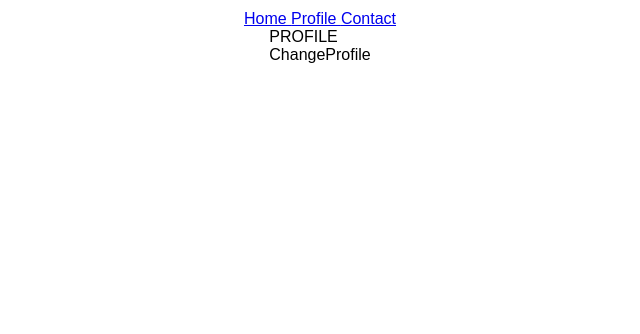
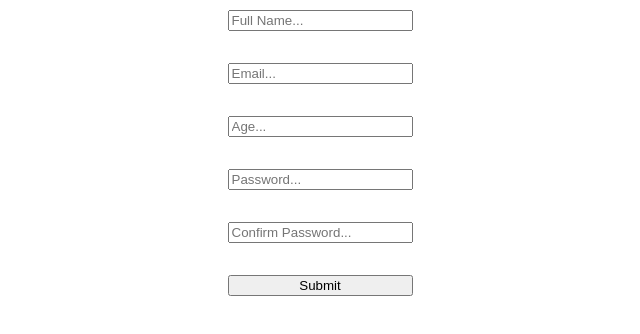
Before and after one commit to ihor-vip/react18-firebase, a React (Create React App) app: page /profile in a window 1280 px wide. Shown: the top 334 px of the page, without its empty margins (320-960 px from the left). Built offline with nearby package versions, Linux system fonts and the light colour scheme.

Commit message:
React Forms | React-Hook-Form && YUP validation

```diff
--- a/package.json
+++ b/package.json
@@ -3,6 +3,7 @@
   "version": "0.1.0",
   "private": true,
   "dependencies": {
+    "@hookform/resolvers": "^2.9.7",
     "@tanstack/react-query": "^4.0.10",
     "@testing-library/jest-dom": "^5.16.4",
     "@testing-library/react": "^13.3.0",
@@ -10,9 +11,11 @@
     "axios": "^0.27.2",
     "react": "^18.2.0",
     "react-dom": "^18.2.0",
+    "react-hook-form": "^7.34.0",
     "react-router-dom": "^6.3.0",
     "react-scripts": "5.0.1",
-    "web-vitals": "^2.1.4"
+    "web-vitals": "^2.1.4",
+    "yup": "^0.32.11"
   },
   "scripts": {
     "start": "react-scripts start",
--- a/src/App.css
+++ b/src/App.css
@@ -30,18 +30,11 @@
   flex-direction: column;
 }
 
-.task {
-  width: 500px;
-  height: 50px;
+form {
   display: flex;
-  margin: 15px;
-  align-items: center;
-  justify-content: center;
+  flex-direction: column;
 }
 
-.task button {
-  width: auto;
-  height: 20px;
-  margin-left: 5px;
-  text-align: center;
+p {
+  color: red;
 }
--- a/src/App.js
+++ b/src/App.js
@@ -1,32 +1,10 @@
 import "./App.css";
-import { BrowserRouter as Router, Routes, Route } from "react-router-dom";
-import { Home } from "./pages/Home";
-import { Profile } from "./pages/Profile";
-import { Contact } from "./pages/Contact";
-import { Navbar } from "./Navbar";
-import { QueryClient, QueryClientProvider } from "@tanstack/react-query";
+import { Form } from "./components/Form";
 
 function App() {
-    const client = new QueryClient({
-        defaultOptions: {
-            queries: {
-                refetchOnWindowFocus: true,
-            },
-        },
-    });
     return (
         <div className="App">
-            <QueryClientProvider client={client}>
-                <Router>
-                    <Navbar />
-                    <Routes>
-                        <Route path="/" element={<Home />} />
-                        <Route path="/profile" element={<Profile />} />
-                        <Route path="/contact" element={<Contact />} />
-                        <Route path="*" element={<h1> PAGE NOT FOUND</h1>} />
-                    </Routes>
-                </Router>
-            </QueryClientProvider>
+            <Form />
         </div>
     );
 }
--- /dev/null
+++ b/src/components/Form.js
@@ -0,0 +1,52 @@
+import { useForm } from "react-hook-form";
+import { yupResolver } from "@hookform/resolvers/yup";
+import * as yup from "yup";
+
+export const Form = () => {
+    const schema = yup.object().shape({
+        fullName: yup.string().required("Your Full Name is Required!"),
+        email: yup.string().email().required(),
+        age: yup.number().positive().integer().min(18).required(),
+        password: yup.string().min(4).max(20).required(),
+        confirmPassword: yup
+            .string()
+            .oneOf([yup.ref("password"), null], "Passwords Don't Match")
+            .required(),
+    });
+
+    const {
+        register,
+        handleSubmit,
+        formState: { errors },
+    } = useForm({
+        resolver: yupResolver(schema),
+    });
+
+    const onSubmit = (data) => {
+        console.log(data);
+    };
+
+    return (
+        <form onSubmit={handleSubmit(onSubmit)}>
+            <input type="text" placeholder="Full Name..." {...register("fullName")} />
+            <p>{errors.fullName?.message}</p>
+            <input type="text" placeholder="Email..." {...register("email")} />
+            <p>{errors.email?.message}</p>
+            <input type="number" placeholder="Age..." {...register("age")} />
+            <p>{errors.age?.message}</p>
+            <input
+                type="password"
+                placeholder="Password..."
+                {...register("password")}
+            />
+            <p>{errors.password?.message}</p>
+            <input
+                type="password"
+                placeholder="Confirm Password..."
+                {...register("confirmPassword")}
+            />
+            <p>{errors.confirmPassword?.message}</p>
+            <input type="submit" />
+        </form>
+    );
+};
--- a/src/pages/Contact.js
+++ /dev/null
@@ -1,3 +0,0 @@
-export const Contact = () => {
-    return <h1> THIS IS THE CONTACT PAGE</h1>;
-};
--- a/src/pages/Home.js
+++ /dev/null
@@ -1,28 +0,0 @@
-import { useQuery } from "@tanstack/react-query";
-import Axios from "axios";
-
-export const Home = () => {
-    const {
-        data: catData,
-        isLoading,
-        isError,
-        refetch,
-    } = useQuery(["cat"], () => {
-        return Axios.get("https://catfact.ninja/fact").then((res) => res.data);
-    });
-
-    if (isError) {
-        return <h1> Sorry, there was an error </h1>;
-    }
-
-    if (isLoading) {
-        return <h1> Loading...</h1>;
-    }
-
-    return (
-        <h1>
-            This is the home page <p>{catData?.fact}</p>
-            <button onClick={refetch}> Update Data </button>
-        </h1>
-    );
-};
--- a/src/pages/Profile.js
+++ /dev/null
@@ -1,10 +0,0 @@
-import { ChangeProfile } from "../components/ChangeProfile";
-
-export const Profile = () => {
-    return (
-        <div>
-            PROFILE
-            <ChangeProfile />
-        </div>
-    );
-};
```
